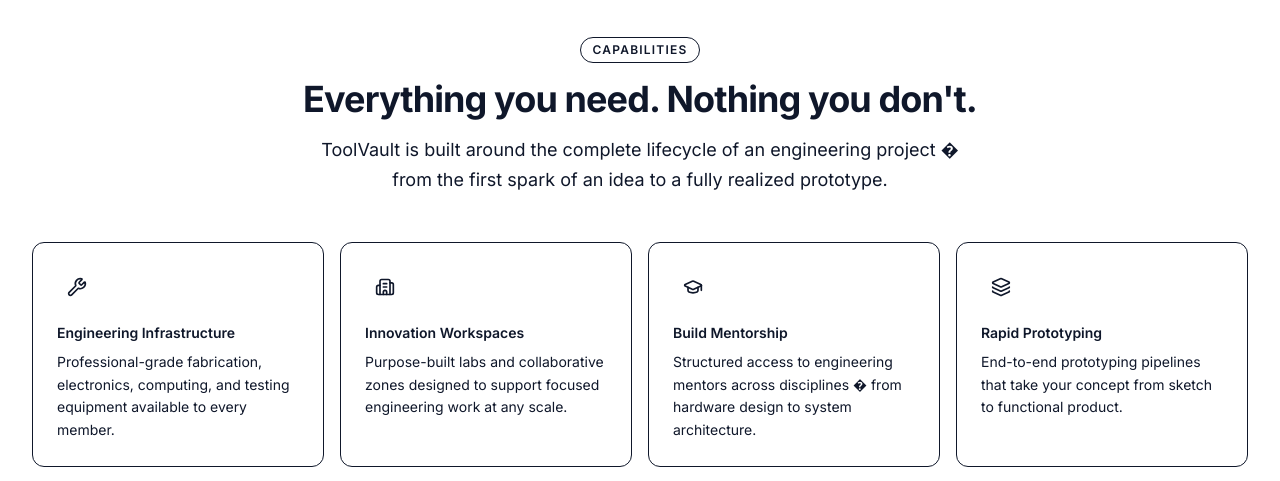
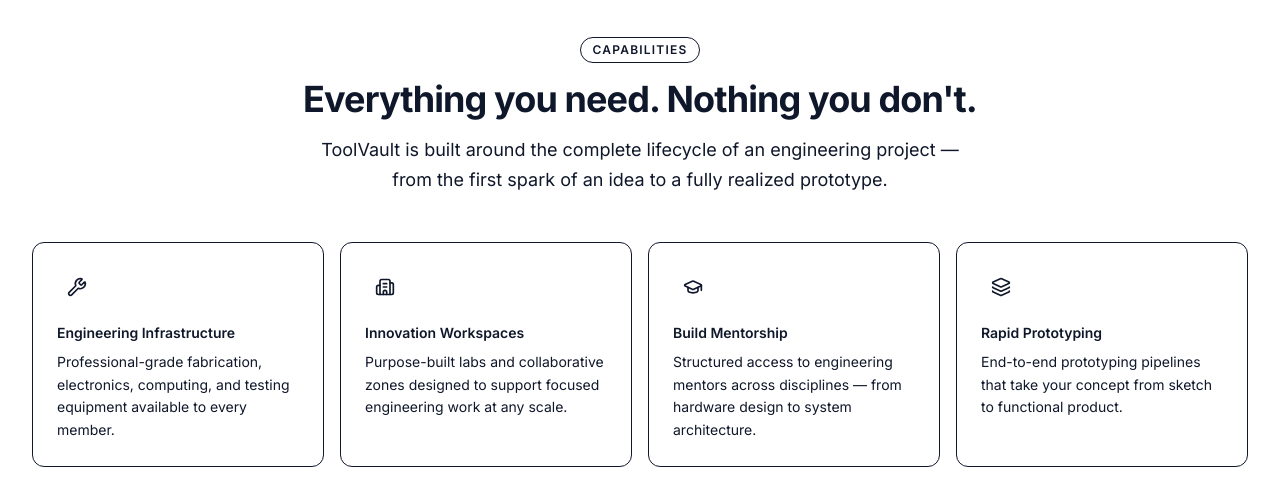
Before and after one commit to raghavendrashivam474/toolvault-web, a Next.js app: page / in a window 1280 px wide. Shown: the part 4060-4541 px from the top of the page. Built offline with nearby package versions, Linux system fonts and the light colour scheme.

Commit message:
fix(capabilities): restore em-dash characters lost during encoding

```diff
--- a/src/components/sections/capabilities/CapabilitiesSection.tsx
+++ b/src/components/sections/capabilities/CapabilitiesSection.tsx
@@ -37,7 +37,7 @@
     icon: GraduationCap,
     title: 'Build Mentorship',
     description:
-      'Structured access to engineering mentors across disciplines � from hardware design to system architecture.',
+      'Structured access to engineering mentors across disciplines — from hardware design to system architecture.',
     available: true,
   },
   {
@@ -86,7 +86,7 @@
           </SectionTitle>
           <SectionSubtitle>
             ToolVault is built around the complete lifecycle of an engineering
-            project � from the first spark of an idea to a fully realized
+            project — from the first spark of an idea to a fully realized
             prototype.
           </SectionSubtitle>
         </SectionHeader>
```
